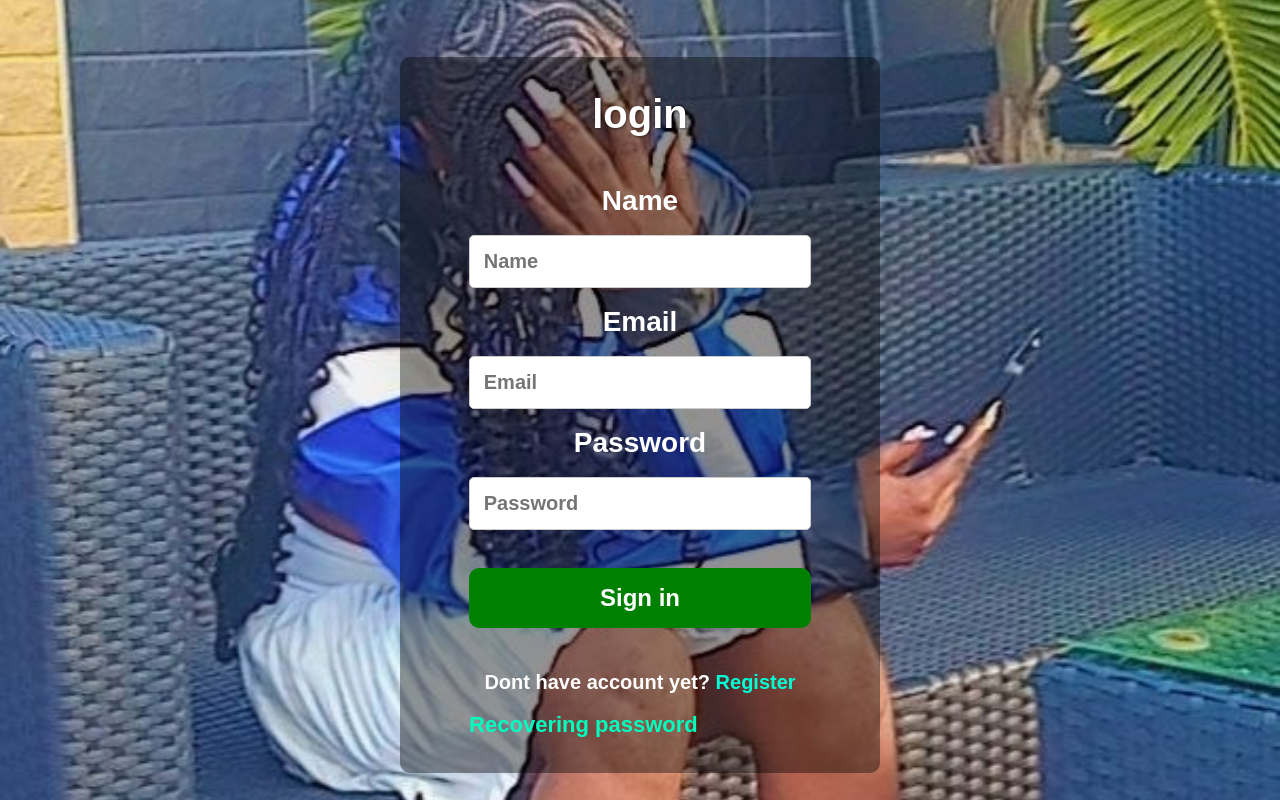
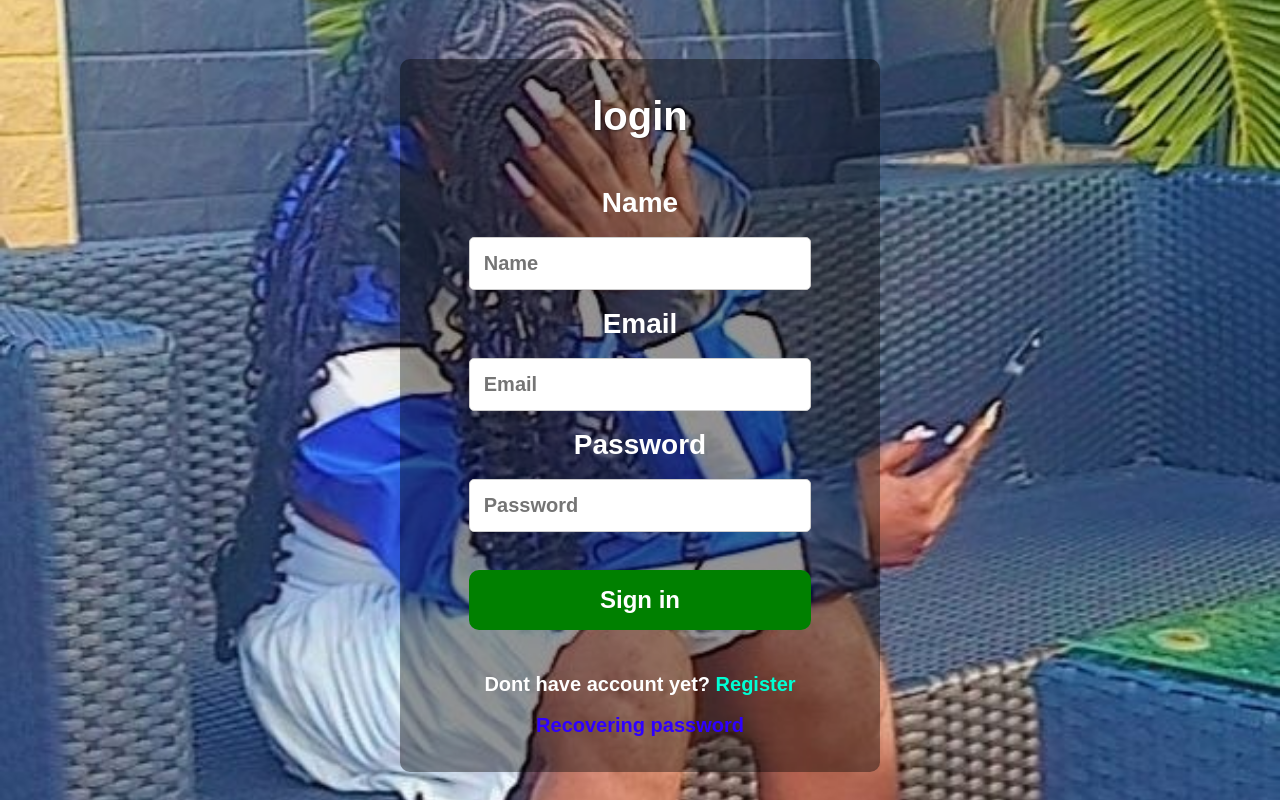
Before and after one commit to Raymond-developer/My_website_RAyMoNd, a website: page frontend/login.html in a window 1280 px wide. Drawn offline with Linux system fonts and the light colour scheme.

Commit message:
new commit

```diff
--- a/frontend/login.html
+++ b/frontend/login.html
@@ -105,10 +105,13 @@ button:active {
 }
 
 .linkk {
-  font-size: 22px;
+  font-size: 20px;
   font-weight: 700;
-  color: rgb(0, 255, 191);
+  color: rgb(47, 0, 255);
   text-decoration: none;
+  display: grid;
+  justify-content: center;
+  align-items: center;
 }
 
 /* === TABLET: 600px+ === */
```
